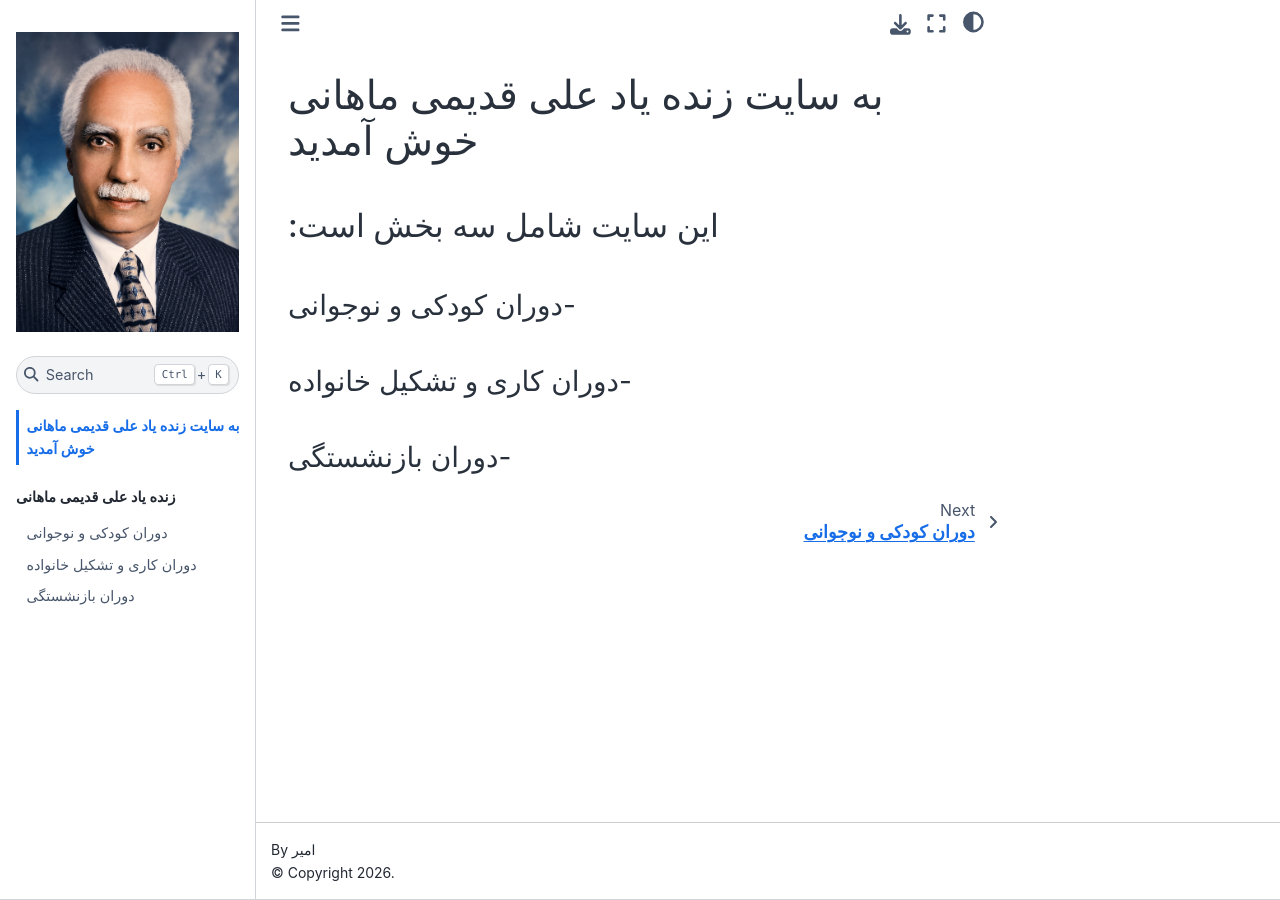
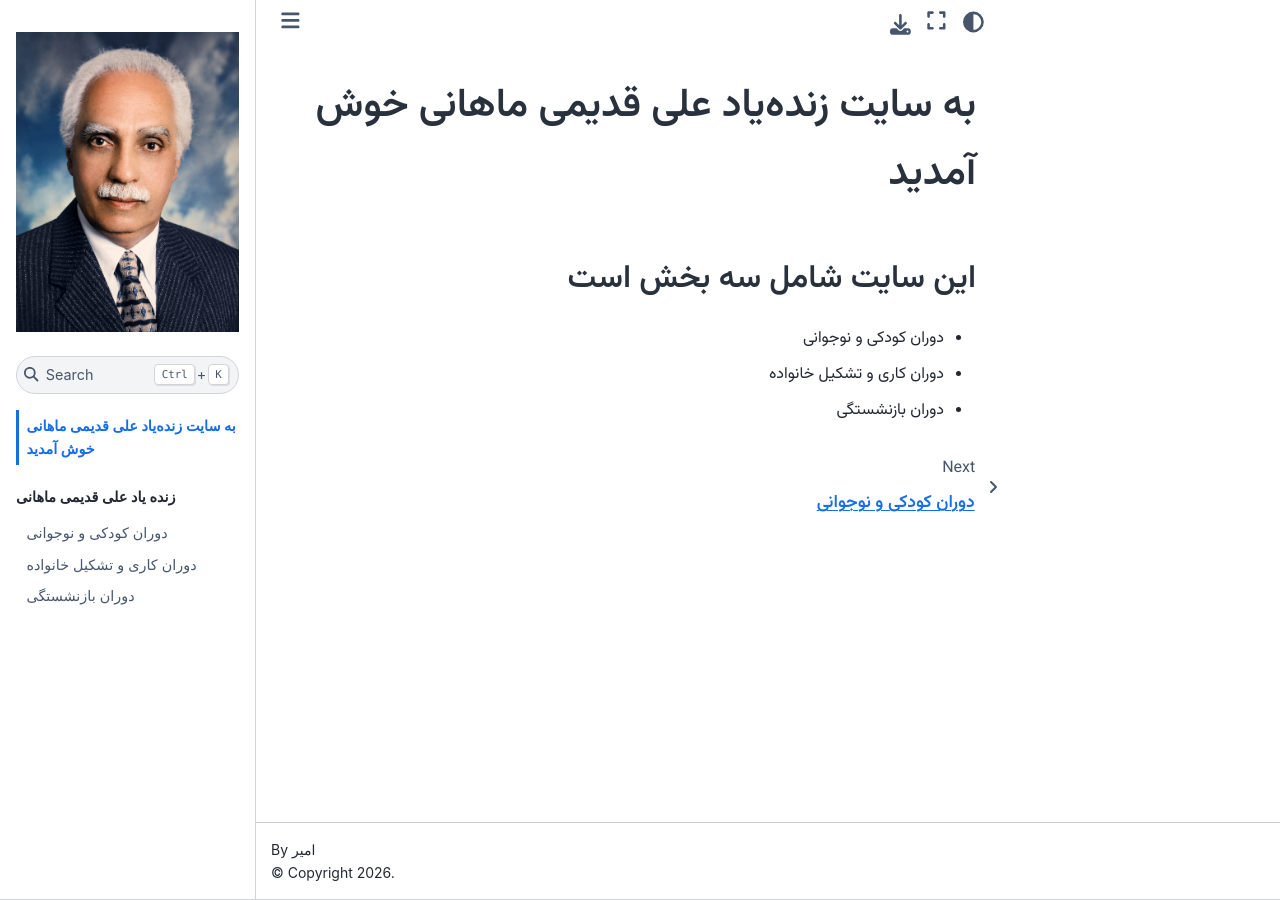
Before and after one commit to ahghm/digital-portfolio, a Jupyter Book: the page built from intro.md, in a window 1280 px wide. Built offline with Jupyter Book 1.0.4 settings and Sphinx 7.4.7 and the Sphinx Book theme 1.1.4, drawn with Linux system fonts in a browser that asks for light colours.

Commit message:
Improve Persian RTL layout and typography

```diff
--- a/_config.yml
+++ b/_config.yml
@@ -26,3 +26,11 @@ repository:
 html:
   use_issues_button: false
   use_repository_button: false
+
+sphinx:
+  config:
+    html_extra_path: []
+
+html:
+  extra_css:
+    - _static/custom.css
--- /dev/null
+++ b/_static/custom.css
@@ -0,0 +1,154 @@
+
+/* =========================================================
+   Persian / RTL support for Jupyter Book
+   ========================================================= */
+
+/* Persian-capable web font */
+@import url('https://fonts.googleapis.com/css2?family=Vazirmatn:wght@400;500;600;700&display=swap');
+
+/* Main Persian reading area */
+.bd-content {
+    font-family: "Vazirmatn", Tahoma, Arial, sans-serif;
+}
+
+/* Text, headings, lists, blockquotes and captions */
+.bd-content p,
+.bd-content li,
+.bd-content blockquote,
+.bd-content h1,
+.bd-content h2,
+.bd-content h3,
+.bd-content h4,
+.bd-content h5,
+.bd-content h6,
+.bd-content figcaption,
+.bd-content .caption {
+    direction: rtl;
+    text-align: right;
+    font-family: "Vazirmatn", Tahoma, Arial, sans-serif;
+}
+
+/* Comfortable Persian typography */
+.bd-content p,
+.bd-content li {
+    line-height: 2;
+}
+
+.bd-content h1,
+.bd-content h2,
+.bd-content h3,
+.bd-content h4,
+.bd-content h5,
+.bd-content h6 {
+    line-height: 1.7;
+    font-weight: 600;
+}
+
+/* Keep figures/images centered and responsive */
+.bd-content figure {
+    text-align: center;
+}
+
+.bd-content img {
+    max-width: 100%;
+    height: auto;
+}
+
+/* Do NOT reverse code, terminal commands, or code blocks */
+.bd-content pre,
+.bd-content code,
+.bd-content .highlight,
+.bd-content .highlight pre {
+    direction: ltr;
+    text-align: left;
+    font-family: ui-monospace, SFMono-Regular, Menlo, Monaco, Consolas,
+                 "Liberation Mono", "Courier New", monospace;
+}
+
+/* Inline English/technical text can remain LTR when explicitly marked */
+.ltr,
+[dir="ltr"] {
+    direction: ltr;
+    text-align: left;
+}
+
+/* Explicit RTL text remains RTL */
+.rtl,
+[dir="rtl"] {
+    direction: rtl;
+    text-align: right;
+}
+
+/* Tables: Persian cells RTL, but preserve normal table structure */
+.bd-content table {
+    width: 100%;
+}
+
+.bd-content th,
+.bd-content td {
+    direction: rtl;
+    text-align: right;
+    line-height: 1.8;
+}
+
+/* Jupyter Book's notebook outputs should remain readable */
+.bd-content .output,
+.bd-content .output_area {
+    direction: ltr;
+    text-align: left;
+}
+
+/* Figure captions */
+.bd-content figcaption,
+.bd-content .caption {
+    margin-top: .5rem;
+    line-height: 1.8;
+}
+
+/* Responsive typography for phones */
+@media (max-width: 768px) {
+    .bd-content {
+        font-size: 16px;
+    }
+
+    .bd-content p,
+    .bd-content li {
+        line-height: 2.05;
+    }
+
+    .bd-content h1 {
+        font-size: 1.8rem;
+    }
+
+    .bd-content h2 {
+        font-size: 1.5rem;
+    }
+
+    .bd-content h3 {
+        font-size: 1.25rem;
+    }
+}
+
+
+/* Explicit RTL styling for the Persian introduction page */
+.persian-content {
+    direction: rtl;
+    text-align: right;
+    font-family: "Vazirmatn", Tahoma, Arial, sans-serif;
+}
+
+.persian-content p,
+.persian-content li,
+.persian-content h1,
+.persian-content h2,
+.persian-content h3 {
+    direction: rtl;
+    text-align: right;
+}
+
+.persian-content ul {
+    direction: rtl;
+    text-align: right;
+    padding-right: 2em;
+    padding-left: 0;
+}
--- a/intro.md
+++ b/intro.md
@@ -1,8 +1,15 @@
 ---
 html_theme.sidebar_secondary.remove: true
 ---
-# به سایت زنده یاد علی قدیمی ماهانی خوش آمدید
-## :این سایت شامل سه بخش است
-### دوران کودکی و نوجوانی-
-### دوران کاری و تشکیل خانواده-
-### دوران بازنشستگی-
+
+<div dir="rtl" class="persian-content">
+
+# به سایت زنده‌یاد علی قدیمی ماهانی خوش آمدید
+
+## این سایت شامل سه بخش است
+
+- دوران کودکی و نوجوانی
+- دوران کاری و تشکیل خانواده
+- دوران بازنشستگی
+
+</div>
```
Also changed, not shown: RTL_Persian_README.md (added, +43 -0 lines), 1 other file.
